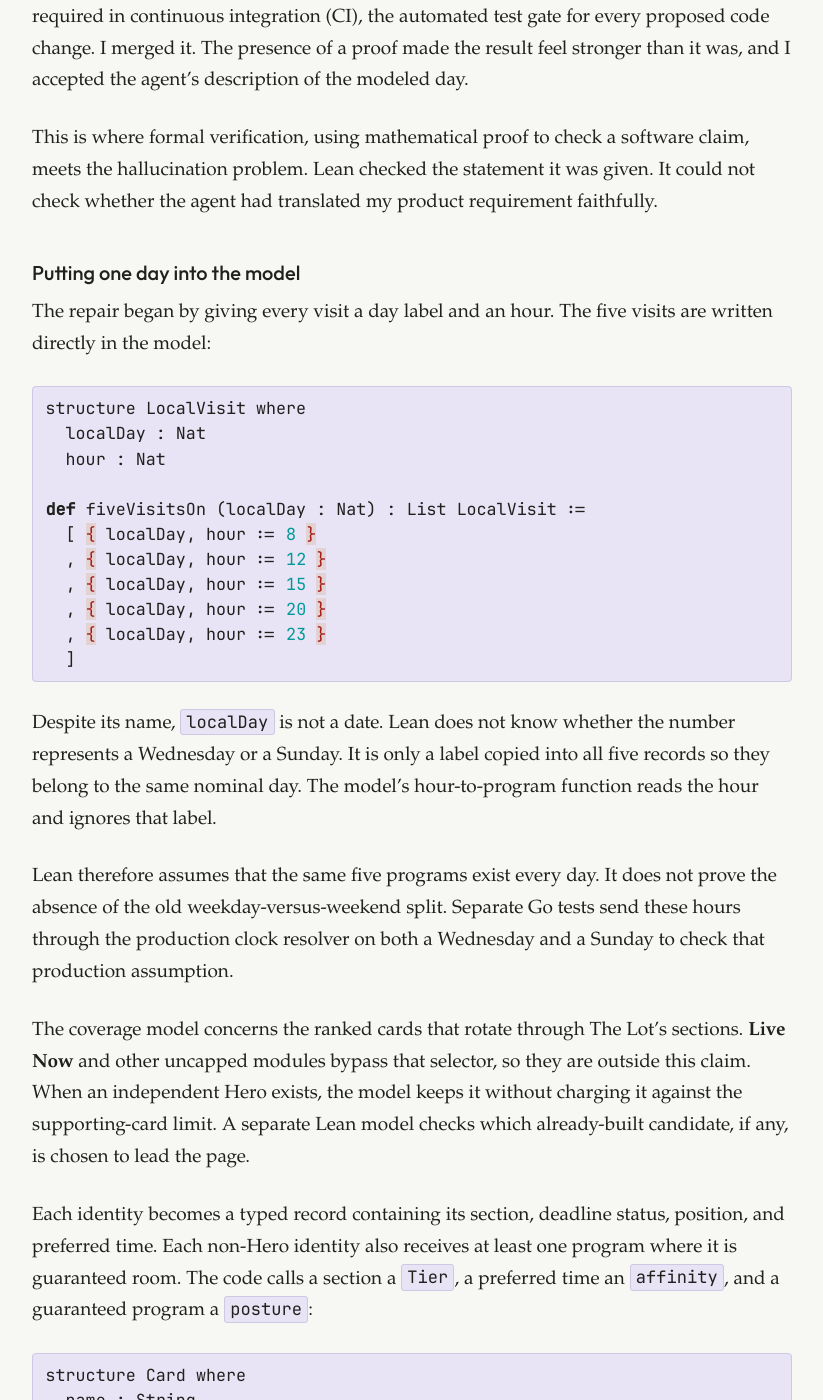
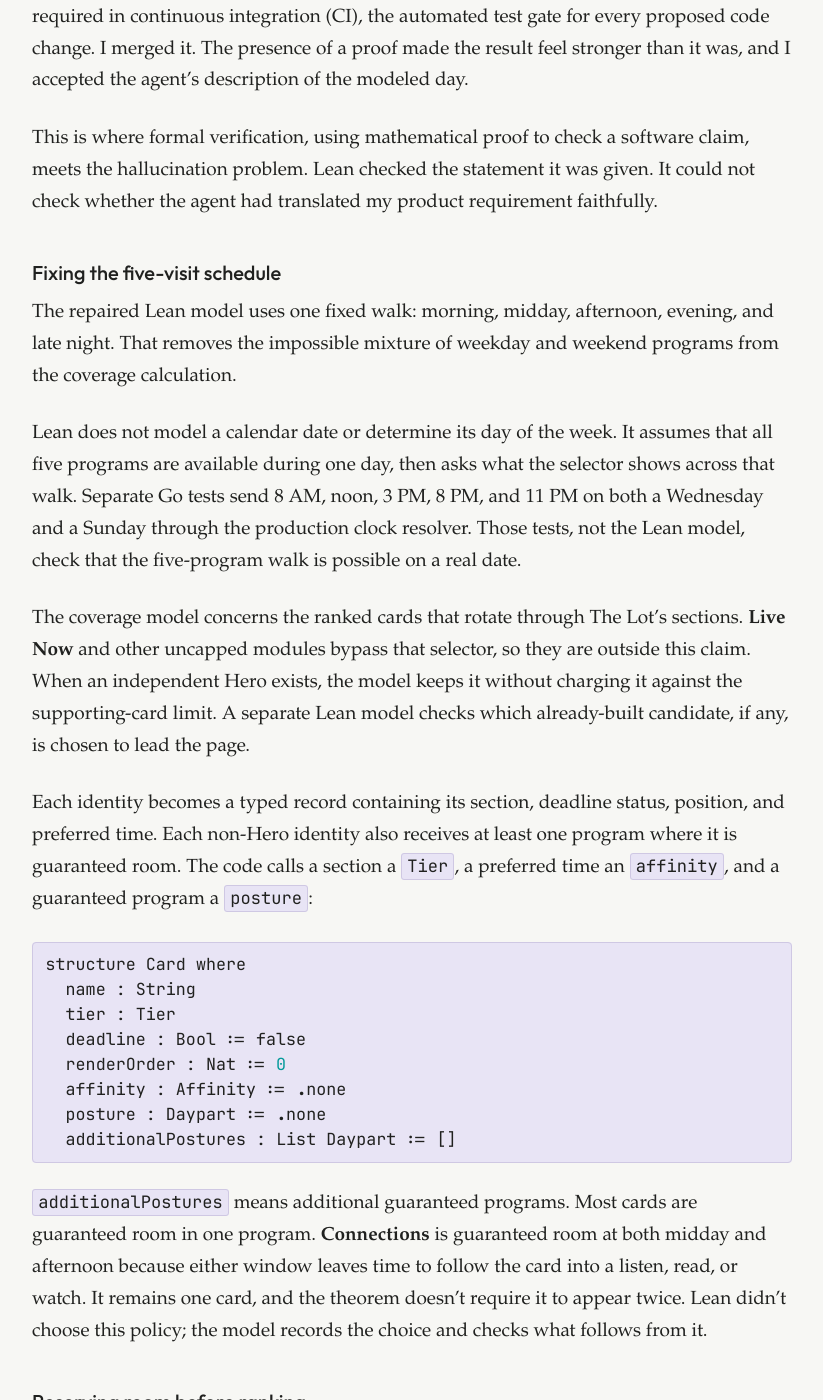
Before and after one commit to cmeiklejohn/cmeiklejohn.github.io, a Jekyll site: the page built from _posts/2026-08-24-every-card-will-show.markdown, in a window 1280 px wide and 1400 px high, scrolled down 7940 px. Shown: the whole window, without its empty margins (228-1051 px from the left). Built offline with Jekyll 4.4.1, drawn with Linux system fonts in a browser that asks for light colours.

Commit message:
Remove the inert localDay explanation

````diff
--- a/_posts/2026-08-24-every-card-will-show.markdown
+++ b/_posts/2026-08-24-every-card-will-show.markdown
@@ -103,27 +103,11 @@ That passing version was added to the main source code, and its Lean check becam
 
 This is where formal verification, using mathematical proof to check a software claim, meets the hallucination problem. Lean checked the statement it was given. It could not check whether the agent had translated my product requirement faithfully.
 
-### Putting one day into the model
+### Fixing the five-visit schedule
 
-The repair began by giving every visit a day label and an hour. The five visits are written directly in the model:
+The repaired Lean model uses one fixed walk: morning, midday, afternoon, evening, and late night. That removes the impossible mixture of weekday and weekend programs from the coverage calculation.
 
-```lean
-structure LocalVisit where
-  localDay : Nat
-  hour : Nat
-
-def fiveVisitsOn (localDay : Nat) : List LocalVisit :=
-  [ { localDay, hour := 8 }
-  , { localDay, hour := 12 }
-  , { localDay, hour := 15 }
-  , { localDay, hour := 20 }
-  , { localDay, hour := 23 }
-  ]
-```
-
-Despite its name, `localDay` is not a date. Lean does not know whether the number represents a Wednesday or a Sunday. It is only a label copied into all five records so they belong to the same nominal day. The model's hour-to-program function reads the hour and ignores that label.
-
-Lean therefore assumes that the same five programs exist every day. It does not prove the absence of the old weekday-versus-weekend split. Separate Go tests send these hours through the production clock resolver on both a Wednesday and a Sunday to check that production assumption.
+Lean does not model a calendar date or determine its day of the week. It assumes that all five programs are available during one day, then asks what the selector shows across that walk. Separate Go tests send 8 AM, noon, 3 PM, 8 PM, and 11 PM on both a Wednesday and a Sunday through the production clock resolver. Those tests, not the Lean model, check that the five-program walk is possible on a real date.
 
 The coverage model concerns the ranked cards that rotate through The Lot's sections. **Live Now** and other uncapped modules bypass that selector, so they are outside this claim. When an independent Hero exists, the model keeps it without charging it against the supporting-card limit. A separate Lean model checks which already-built candidate, if any, is chosen to lead the page.
 
````
Also changed, not shown: _drafts/every-card-will-show-three-pass-audit.md (+6 -7 lines).
